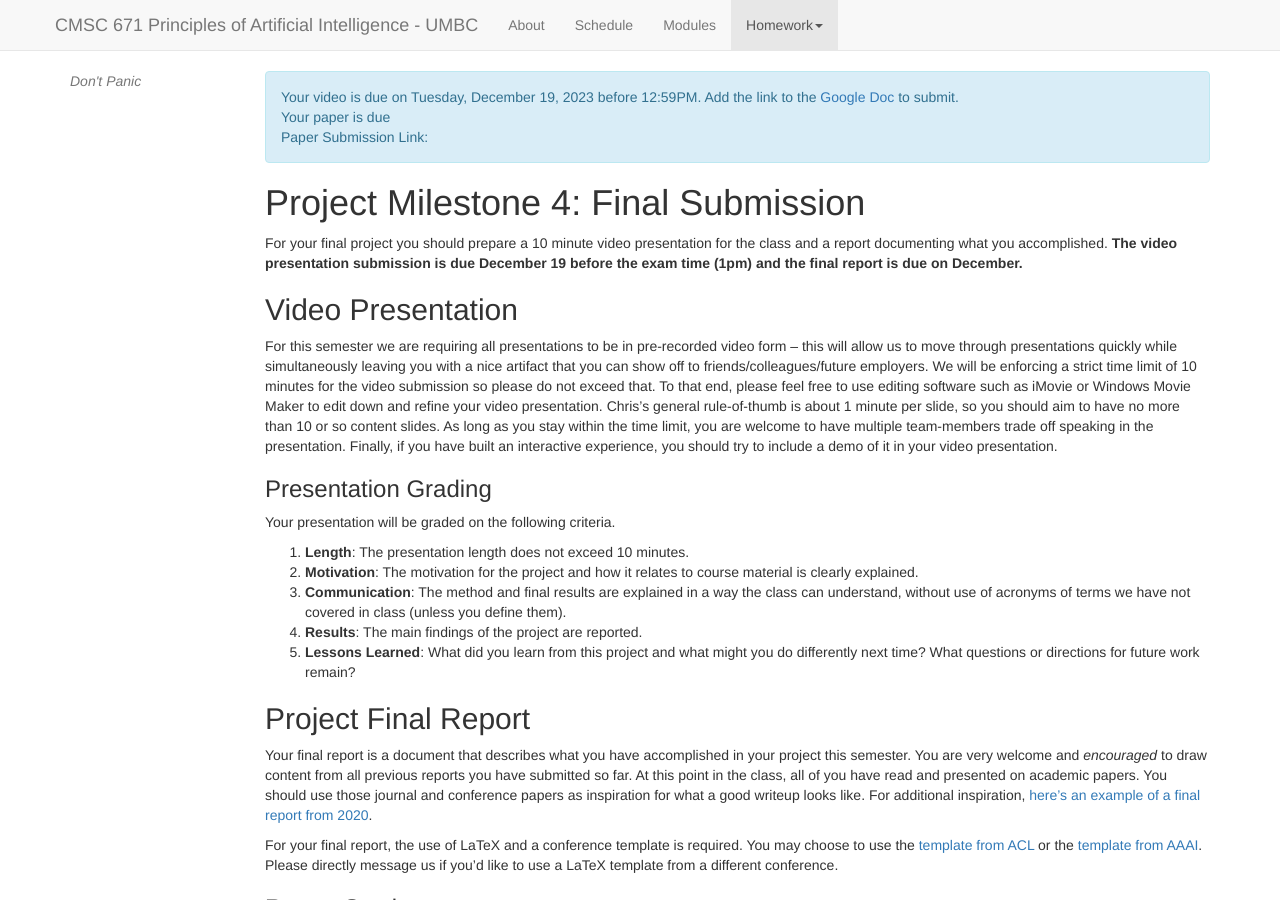
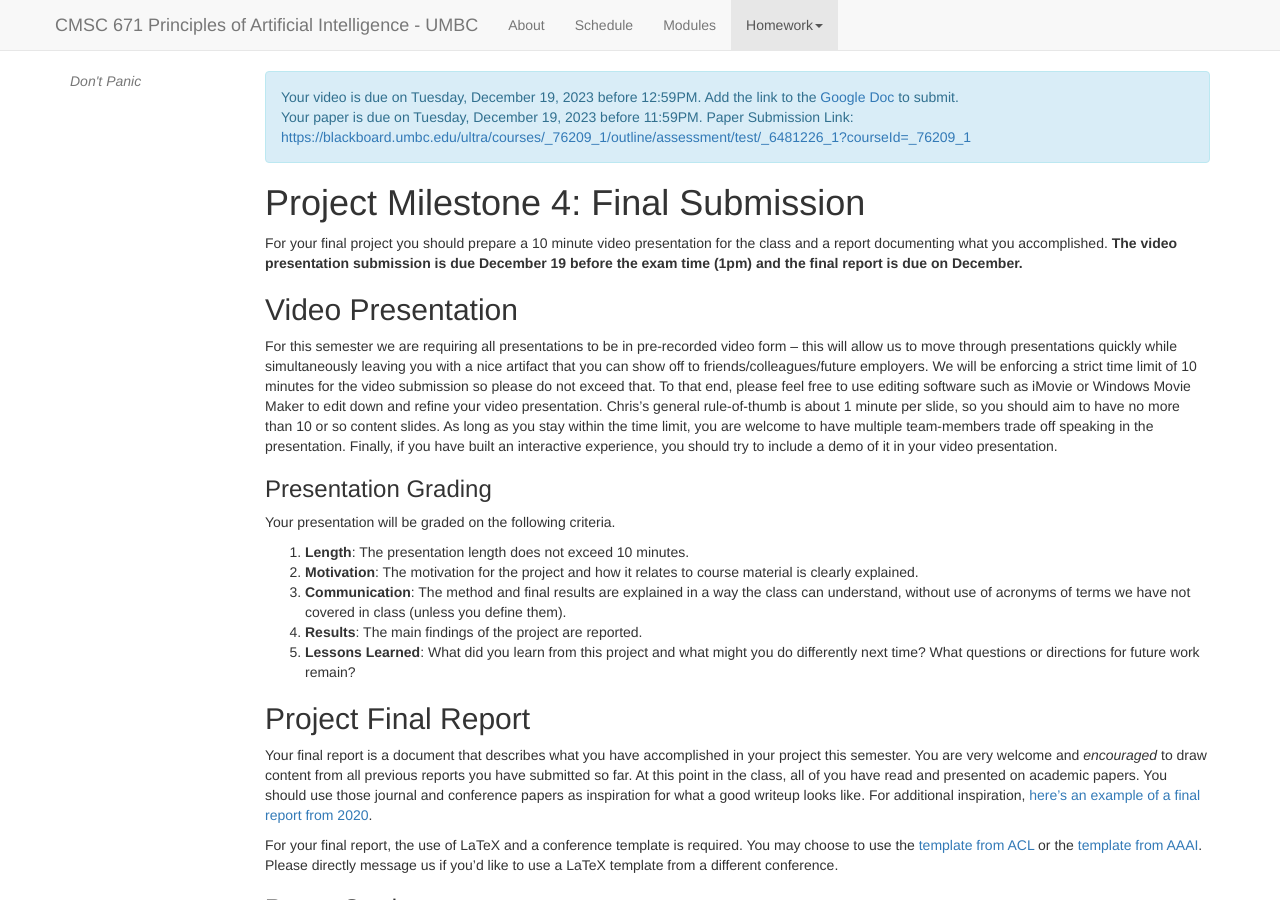
Before and after one commit to lara-martin/Principles-of-AI, a Jekyll site: the page built from homeworks/project/final-submission.md, in a window 1280 px wide and 900 px high. Built offline with Jekyll 4.4.1, drawn with Linux system fonts in a browser that asks for light colours; nearby versions of some CDN libraries; a script that is not in the unit is left out.

Commit message:
Update final-submission.md

```diff
--- a/homeworks/project/final-submission.md
+++ b/homeworks/project/final-submission.md
@@ -36,8 +36,7 @@ Warning: this assignment is out of date.  It may still need to be updated for th
 
 <div class="alert alert-info">
 Your video is due on {{ page.due_date | date: "%A, %B %-d, %Y" }} before {{ page.due_date | date: "%I:%M%p" }}. Add the link to the <a href="">Google Doc</a> to submit.<br>
-Your paper is due
-<br> Paper Submission Link: <a href="{{item.submission}}">{{item.submission}}</a>
+Your paper is due on {{ page.due_date | date: "%A, %B %-d, %Y" }} before 11:59PM. Paper Submission Link: <a href="{{page.submission}}">{{page.submission}}</a>
 </div>
 
 {% if page.materials %}
```
